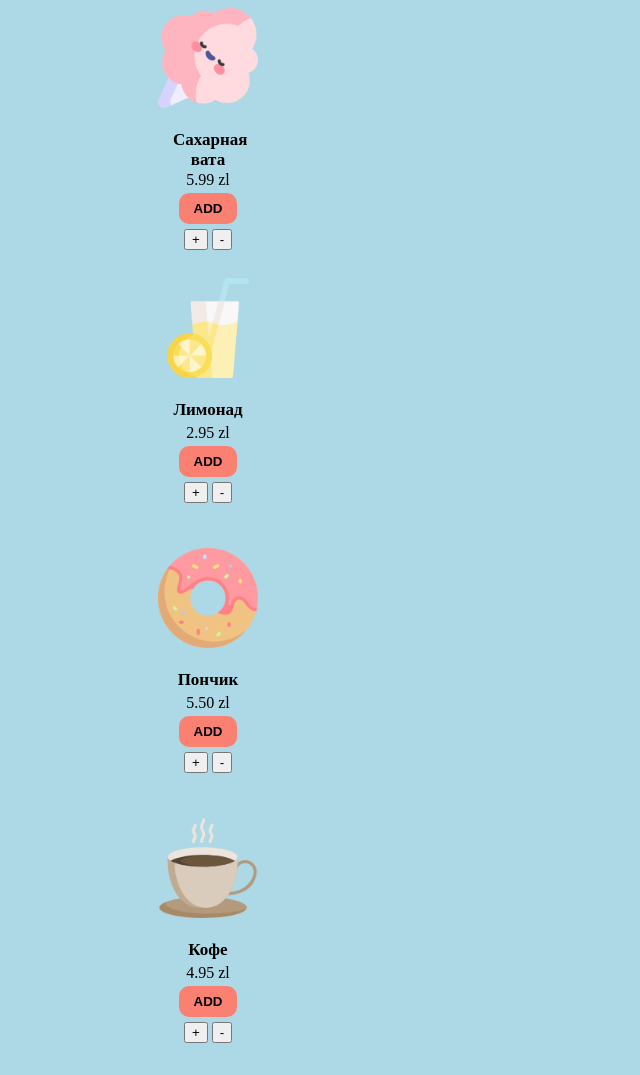
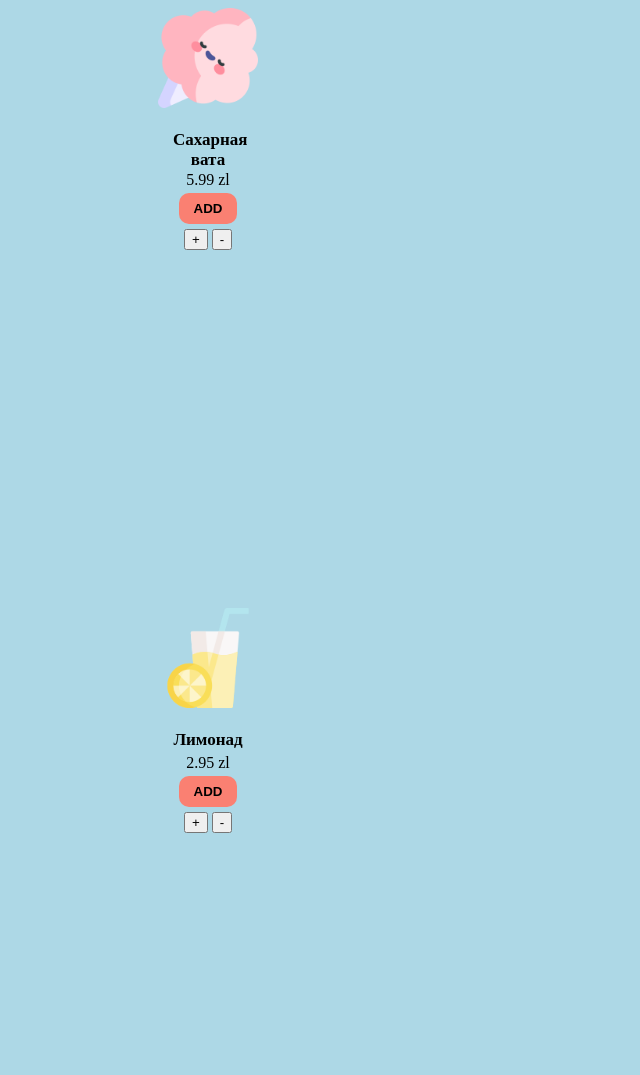
Before and after one commit to SONEVI/github-io, a plain HTML site: page index.html in a window 1280 px wide. Shown: the top 1075 px of the page, without its empty margins (0-640 px from the left). Drawn offline with Linux system fonts and the light colour scheme.

Commit message:
Update style.css

```diff
--- a/style.css
+++ b/style.css
@@ -7,7 +7,7 @@ body {
 .inner {
 	display: grid;
 	grid-template-columns: 1fr, 1fr;
-	grid-template-rows: 170px 100px 0px;
+	grid-template-rows: 200px 200px 200px;
 }
 .img {
 	width: 25%;
```
